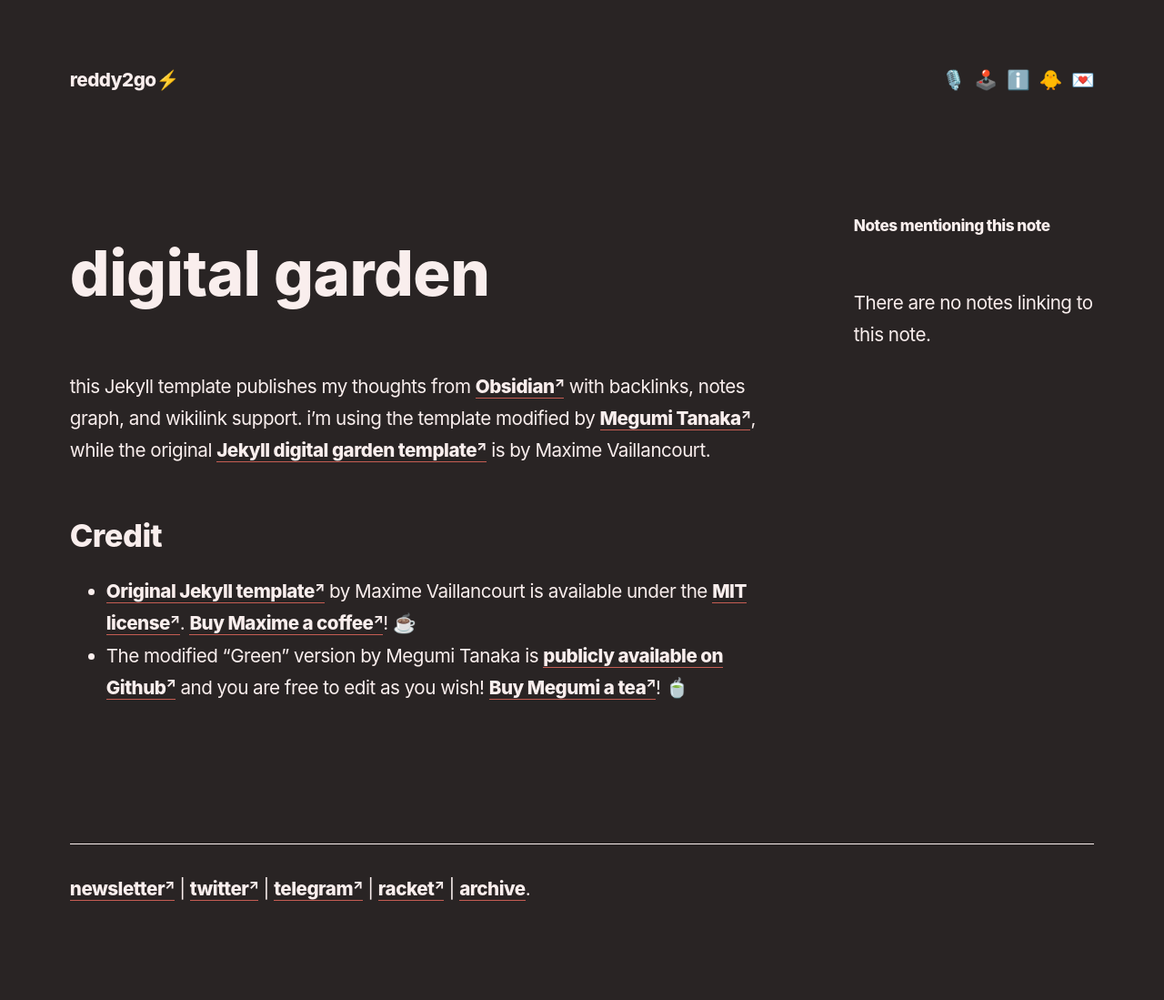
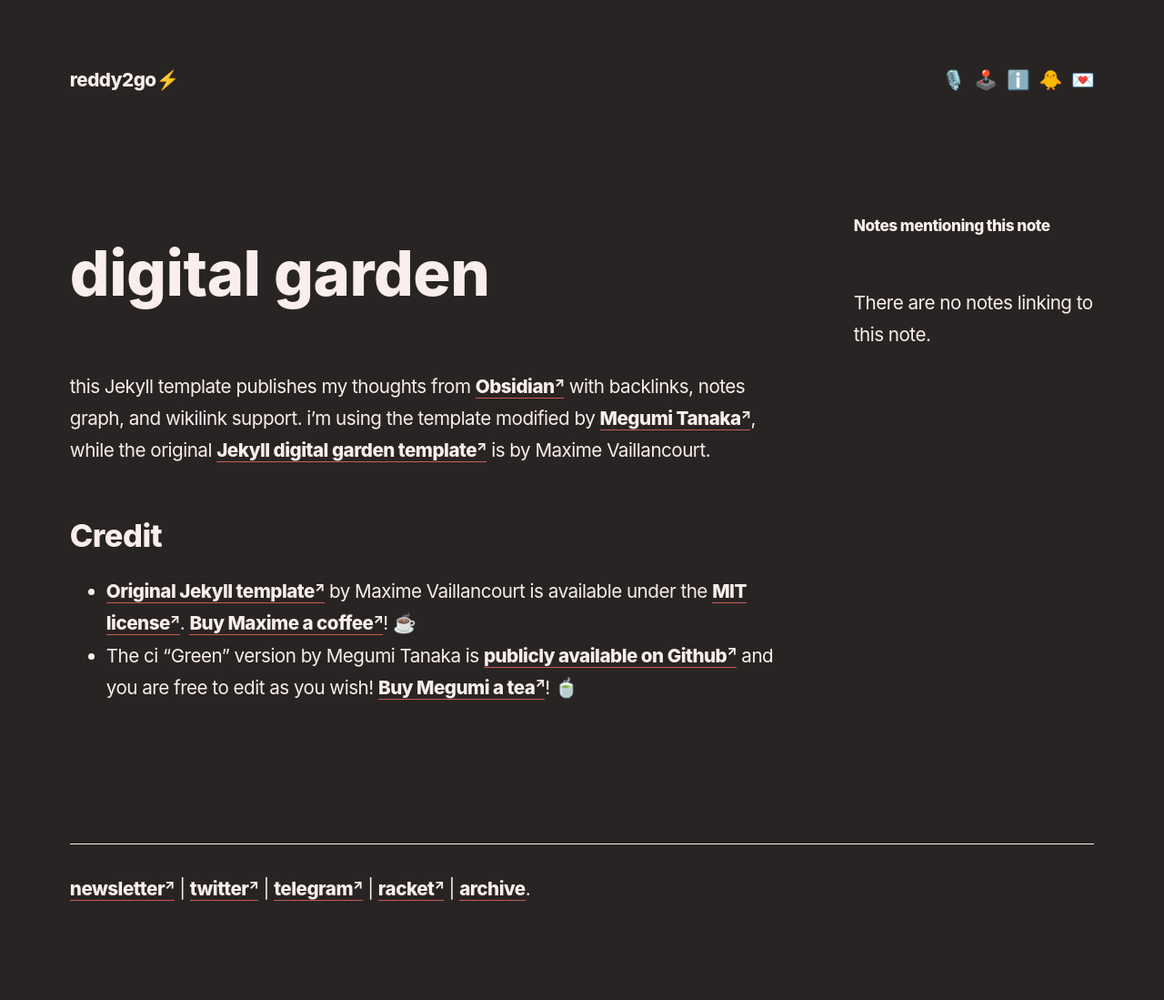
Before and after one commit to reddy2go/redgarden, a Jekyll site: the page built from _notes/digital garden.md, in a window 1280 px wide. Shown: the whole page at 91% size. Built offline with Jekyll 4.4.1, drawn with Linux system fonts in a browser that asks for light colours; some web fonts are replaced; Markdown is read by kramdown in place of the engine named in the settings.

Commit message:
auto commit

```diff
--- a/_notes/digital garden.md
+++ b/_notes/digital garden.md
@@ -7,4 +7,4 @@
 
 ### Credit
 - [Original Jekyll template](https://github.com/maximevaillancourt/digital-garden-jekyll-template) by Maxime Vaillancourt is available under the [MIT license](https://garden.megu.space/LICENSE.md). [Buy Maxime a coffee](https://ko-fi.com/maximevaillancourt)! ☕️
-- The modified “Green” version by Megumi Tanaka is [publicly available on Github](https://github.com/meewgumi/green-web-template) and you are free to edit as you wish! [Buy Megumi a tea](https://www.buymeacoffee.com/megumi)! 🍵
+- The ci “Green” version by Megumi Tanaka is [publicly available on Github](https://github.com/meewgumi/green-web-template) and you are free to edit as you wish! [Buy Megumi a tea](https://www.buymeacoffee.com/megumi)! 🍵
```
